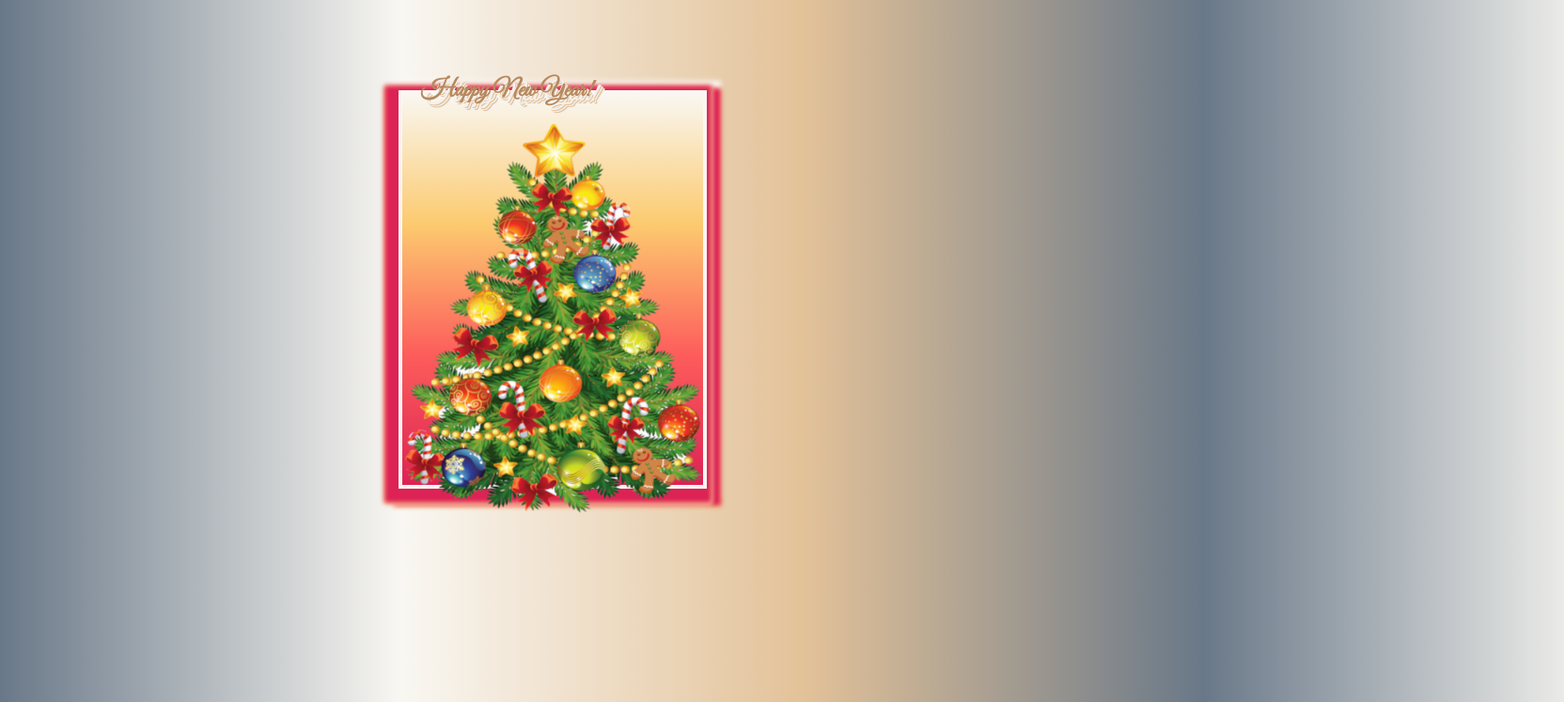
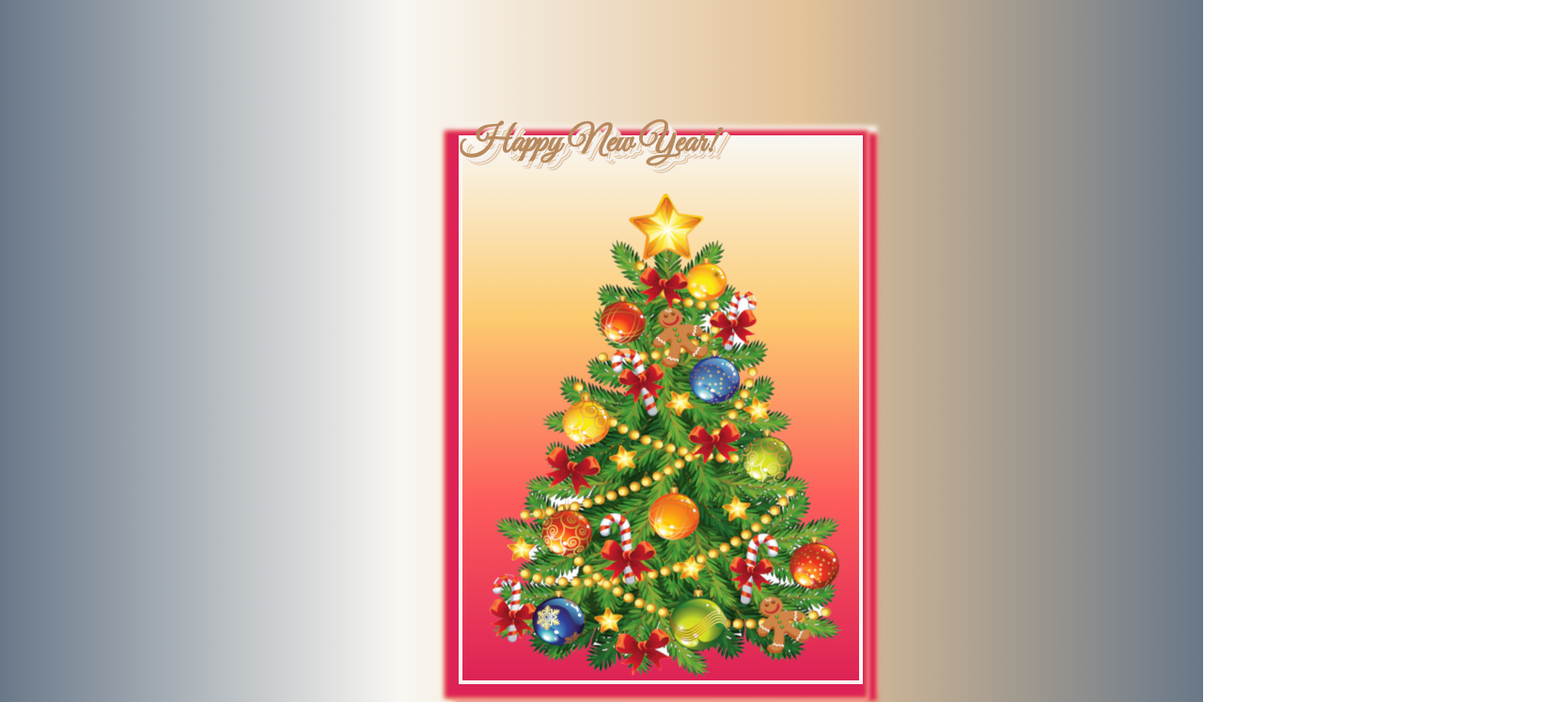
Before and after one commit to Takhmina175/New-Year-Card, a plain HTML site: page index.html in a window 1280 px wide. Shown: the top 747 px of the page at 94% size, 1664 px wide, since content can reach past the window. Drawn offline with Linux system fonts and the light colour scheme.

Commit message:
Adjust the image size

```diff
--- a/style.css
+++ b/style.css
@@ -13,14 +13,12 @@ body {
 }
 
 .wrapper {
-  width: 100vw;
-  height: 100vh;
-  margin-top: 5rem;
-  margin-left: 30%;
+  margin-top: 10%;
+  margin-left: 35%;
 }
 .container .content > h2 {
   text-align: center;
-  font-size: 2vw;
+  font-size: 3vw;
   padding: 0;
   margin: 0;
   font-family: "Great Vibes", cursive;
@@ -35,15 +33,15 @@ body {
   position: absolute;
   z-index: 999;
   left: 5%;
-  top: 1%;
+  top: 4%;
 }
 .container {
   margin: 0 auto;
   position: relative;
 }
 #main-page {
-  width: 20vw;
-  height: 44vh;
+  width: 28vw;
+  height: 64vh;
   position: absolute;
   z-index: 2;
   background-image: linear-gradient(#f9f7f2, #fcca6f, #fd5d5b, #dd2255);
@@ -53,18 +51,20 @@ body {
 }
 
 #inner-image {
-  width: 22vw;
-  height: 48vh;
+  width: 30vw;
+  height: 68vh;
   position: absolute;
   z-index: 1;
   background-color: #ed3038;
 }
 
-#cover, #card {
+#cover,
+#card {
   position: absolute;
-  left: 0%;
-  width: 100%;
-  height: 100%;
+  top: 10%;
+  left: 6%;
+  width: 90%;
+  height: 90%;
 }
 
 .border {
@@ -83,6 +83,10 @@ body {
   transition: all 1s linear;
 }
 
+.container:hover figure#main-page {
+  transform: scaleX(-1);
+}
+
 .container:hover .content > h2 {
   visibility: hidden;
   color: transparent;
```
